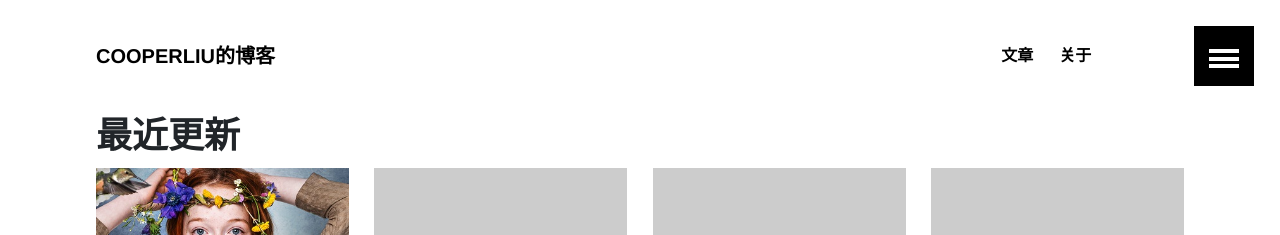
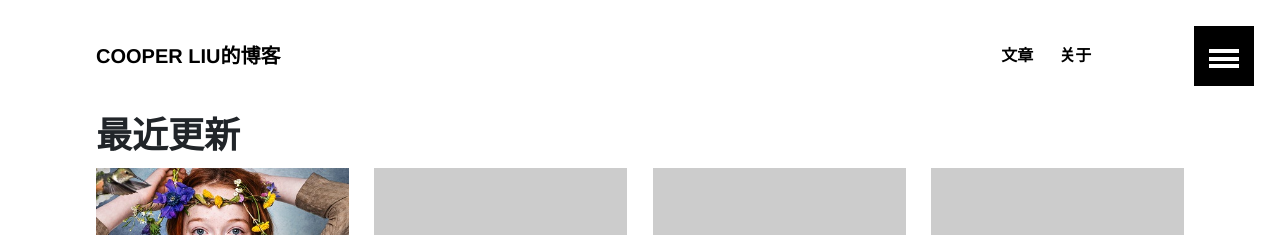
Before and after one commit to LLMIKU/LLMIKU.github.io, a Jekyll site: the page built from index.md, in a window 1280 px wide and 900 px high. Shown: the top 235 px of the window. Built offline with Jekyll 4.4.1, drawn with Linux system fonts in a browser that asks for light colours; some web fonts are replaced; some of the changed text lies outside the part shown.

Commit message:
Blog's name changed

```diff
--- a/_config.yml
+++ b/_config.yml
@@ -1,6 +1,6 @@
 # Site wide configuration
 
-title: "CooperLiu的博客"
+title: "Cooper Liu的博客"
 description: "CooperLiu's awesome site."
 logo: site-logo.jpg # 120x120 px default image used for Twitter summary card
 teaser: 400x250.gif # 400x250 px default teaser image used in image archive grid
```
